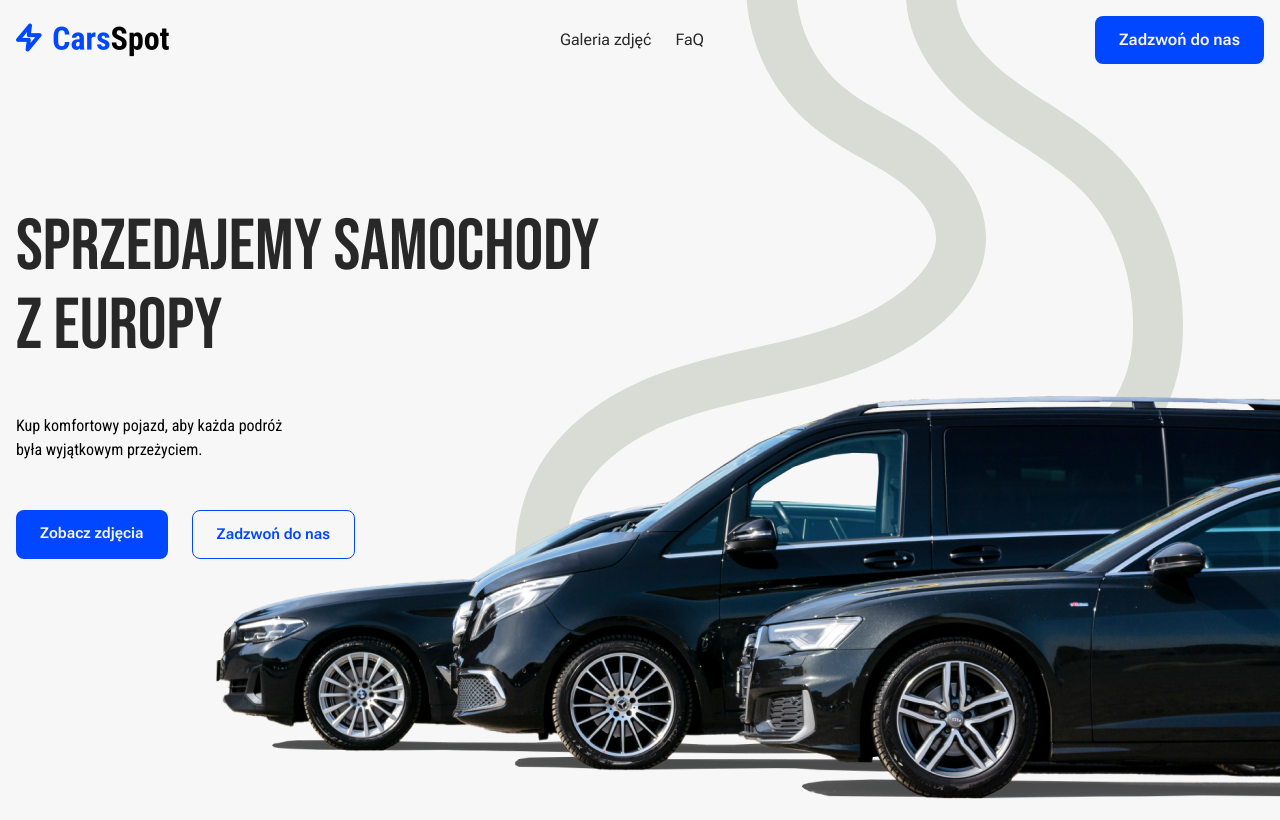
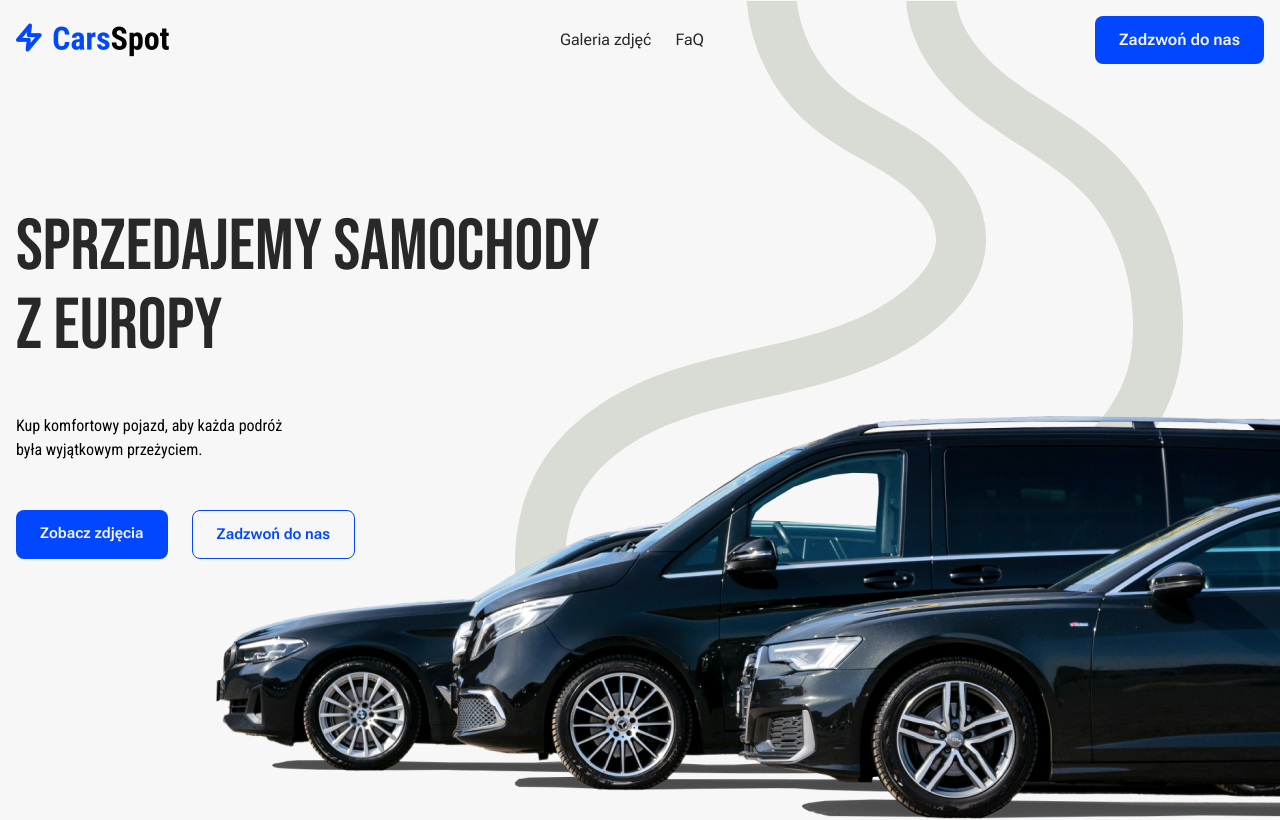
Before and after one commit to xPapashi/CarsSpot, a website: page src/index.html in a window 1280 px wide. Drawn offline with Linux system fonts and the light colour scheme.

Commit message:
Fix image height in hero section

```diff
--- a/src/index.html
+++ b/src/index.html
@@ -39,16 +39,17 @@
       </div>
     </header>
 
-    <!-- Hero SECTION -->
     <main>
-      <section class="py-32">
+      <!-- Hero SECTION -->
+
+      <section class="relative py-32">
         <svg
           width="669"
           height="659"
           viewBox="0 0 669 659"
           fill="none"
           xmlns="http://www.w3.org/2000/svg"
-          class="absolute top-0 right-24 z-0"
+          class="absolute -top-[13%] right-24 z-0"
         >
           <path
             fill-rule="evenodd"
@@ -58,7 +59,14 @@
           />
         </svg>
 
-        <div class="container mx-auto max-w-screen-xl">
+        <img
+          src="./img/Hero.png"
+          alt="Zdjécie przedstawiajace trzy auta"
+          srcset=""
+          class="absolute right-0 -bottom-[22%]"
+        />
+
+        <div class="container mx-auto max-w-screen-xl py-1">
           <div class="grid grid-cols-1 md:grid-cols-2 gap-6">
             <div class="flex flex-col items-start gap-12">
               <h1 class="text-7xl leading-[110%] font-bebas text-primary">
@@ -76,16 +84,16 @@
                 >
                 <a
                   href=""
-                  class="bg-transparent border border-outline text-[15px] text-outline font-robotoF font-semibold px-6 py-3 rounded-lg"
+                  class="bg-transparent border border-outline text-[15px] text-outline font-robotoF font-semibold px-6 py-3 rounded-lg z-20"
                   >Zadzwoń do nas</a
                 >
               </div>
             </div>
-            <div class="absolute right-0 bottom-0">
-              <img src="./img/Hero.png" alt="Car" srcset="" />
-            </div>
           </div>
         </div>
+      </section>
+      <section class="scroll-pt-20">
+
       </section>
     </main>
     <footer></footer>
```
Also changed, not shown: src/output.css.
